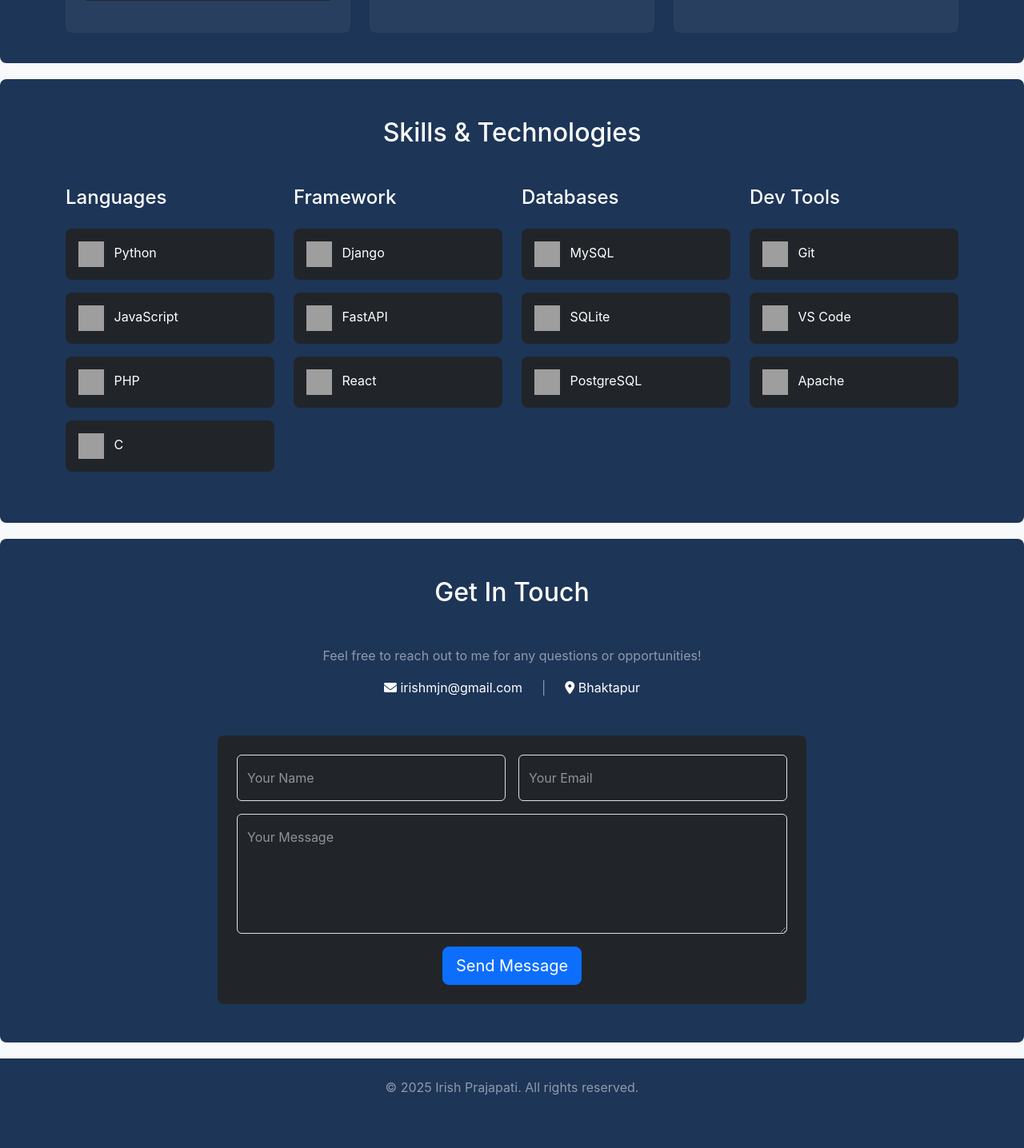
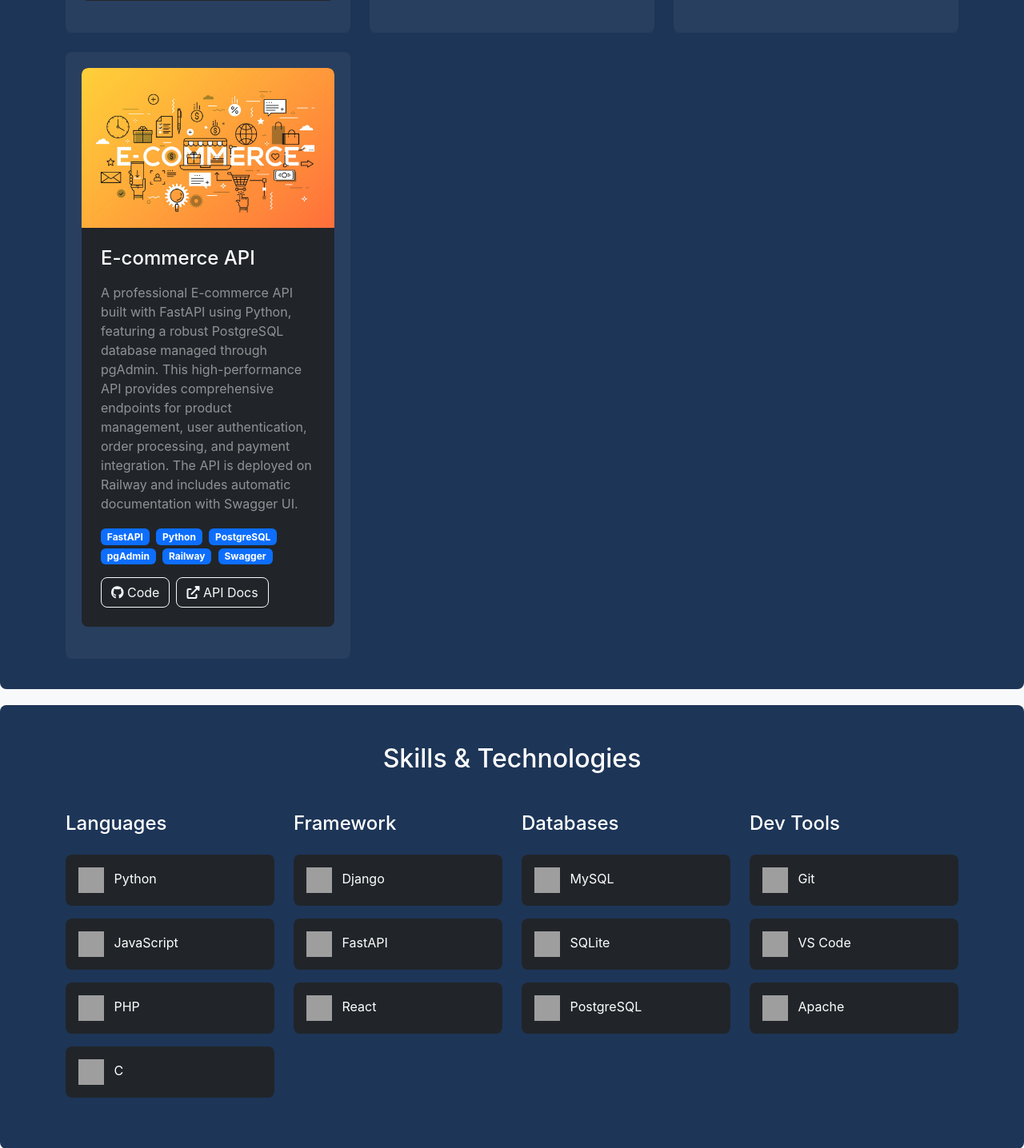
Before and after one commit to Erishprajapati/portfolio, a Django app: page / in a window 1280 px wide. Shown: the part 2690-4126 px from the top of the page at 80% size. Before the commit the page ends 4060 px from the top, so only its background shows below. Run offline with Django 5.2, Linux system fonts and the light colour scheme; data comes from the database, SQL or seed files in the repository; data that the repository does not hold is empty; grey boxes are pictures that could not be loaded.

Commit message:
added project

```diff
--- a/templates/portfolio/home.html
+++ b/templates/portfolio/home.html
@@ -392,6 +392,35 @@
         </div>
       </div>
 
+      <!-- E-commerce API -->
+      <div class="col-md-6 col-lg-4">
+        <div class="project-card h-100">
+          <div class="card bg-dark text-white border-0 rounded-3 overflow-hidden">
+            <img src="{% static 'images/2D5FBF989075070-offer.jpg' %}" class="card-img-top" alt="E-commerce API" style="height: 200px; object-fit: cover;">
+            <div class="card-body p-4">
+              <h4 class="card-title mb-3">E-commerce API</h4>
+              <p class="card-text text-white-50">A professional E-commerce API built with FastAPI using Python, featuring a robust PostgreSQL database managed through pgAdmin. This high-performance API provides comprehensive endpoints for product management, user authentication, order processing, and payment integration. The API is deployed on Railway and includes automatic documentation with Swagger UI.</p>
+              <div class="mb-3">
+                <span class="badge bg-primary me-1">FastAPI</span>
+                <span class="badge bg-primary me-1">Python</span>
+                <span class="badge bg-primary me-1">PostgreSQL</span>
+                <span class="badge bg-primary me-1">pgAdmin</span>
+                <span class="badge bg-primary me-1">Railway</span>
+                <span class="badge bg-primary me-1">Swagger</span>
+              </div>
+              <div class="d-flex gap-2">
+                <a href="#" class="btn btn-outline-light" target="_blank">
+                  <i class="fab fa-github"></i> Code
+                </a>
+                <a href="https://ecommerceapi-production-8d3a.up.railway.app/docs" class="btn btn-outline-light" target="_blank">
+                  <i class="fas fa-external-link-alt"></i> API Docs
+                </a>
+              </div>
+            </div>
+          </div>
+        </div>
+      </div>
+
       {% for project in projects %}
       <div class="col-md-6 col-lg-4">
         <div class="project-card h-100">
```
Also changed, not shown: static/images/2D5FBF989075070-offer.jpg (added).
